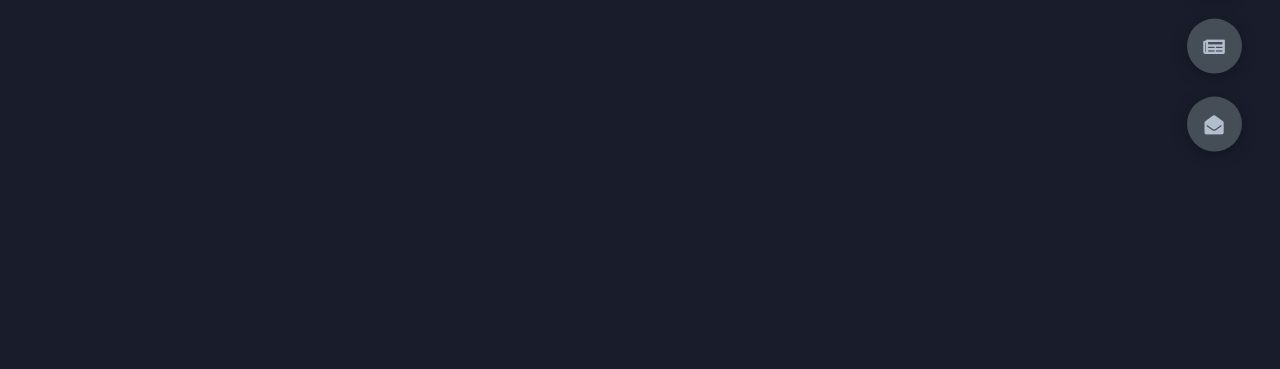
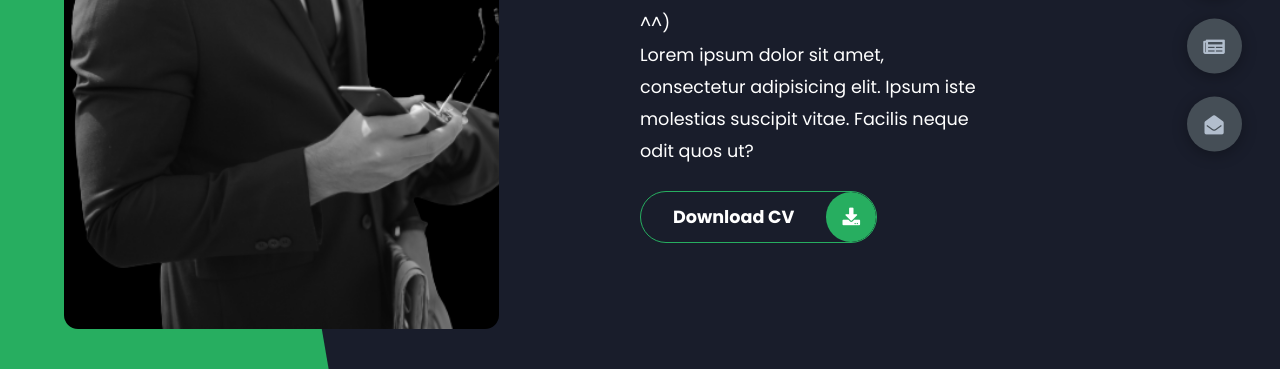
Before and after one commit to freetimezp/js-portfolio-01, a plain HTML site: page public/index.html in a window 1280 px wide. Shown: the part 431-800 px from the top of the page. Drawn offline with Linux system fonts and the light colour scheme.

Commit message:
04.Js-portfolio-01. Home section.

```diff
--- a/public/app.js
+++ b/public/app.js
@@ -19,8 +19,8 @@ function pageTransitions() {
             sectBtns.forEach((btn) => {
                 btn.classList.remove('active');
             });
+            e.target.classList.add('active');
 
-            e.target.classList.add('active');
             sections.forEach((section) => {
                 section.classList.remove('active');
             });
--- a/public/index.html
+++ b/public/index.html
@@ -13,7 +13,31 @@
 </head>
 <body class="main-content">
     <header class="section header sec1 active" id="home">
-
+        <div class="header-content">
+            <div class="left-header">
+                <div class="h-shape"></div>
+                <div class="image">
+                    <img src="img/hero.png" alt="">
+                </div>
+            </div>
+            <div class="right-header">
+                <h1 class="name">
+                    Hi, I'm <span>Evgen Onoprienko.</span>
+                    Web Developer.
+                </h1>
+                <p>
+                    ^^) <br>
+                    Lorem ipsum dolor sit amet, consectetur adipisicing elit.
+                    Ipsum iste molestias suscipit vitae. Facilis neque odit quos ut?
+                </p>
+                <div class="btn-con">
+                    <a href="" class="main-btn">
+                        <span class="btn-text">Download CV</span>
+                        <span class="btn-icon"><i class="fas fa-download"></i></span>
+                    </a>
+                </div>
+            </div>
+        </div>
     </header>
 
     <main>
--- a/public/styles/style.css
+++ b/public/styles/style.css
@@ -64,34 +64,29 @@ section {
 .sec1 {
     display: none;
     transform: translateY(0) scale(1);
-    background-color: #cdb45a;
 }
 
 .sec2 {
     display: none;
     transform: translateY(0) scale(1);
-    background-color: slateblue;
 }
 
 .sec3 {
     display: none;
     transform: translateY(0) scale(1);
-    background-color: #94cd5a;
 }
 
 .sec4 {
     display: none;
     transform: translateY(0) scale(1);
-    background-color: #5acdbc;
 }
 
 .sec5 {
     display: none;
     transform: translateY(0) scale(1);
-    background-color: #c25acd;
 }
 
-section.active {
+.section.active {
     display: block;
     animation: scaleAnim 1s ease-in-out;
 }
@@ -145,3 +140,115 @@ section.active {
     color: var(--color-grey-2);
     pointer-events: none;
 }
+
+.header-content {
+    display: grid;
+    grid-template-columns: repeat(2, 1fr);
+    height: 100%;
+}
+
+.header-content .left-header {
+    display: flex;
+    align-items: center;
+    position: relative;
+}
+
+.header-content .left-header .h-shape {
+    transition: all 0.4s ease-in-out;
+    width: 65%;
+    height: 100%;
+    background-color: var(--color-secondary);
+    position: absolute;
+    top: 0;
+    left: 0;
+    z-index: -1;
+    clip-path: polygon(0 0, 46% 0, 79% 100%, 0% 100%);
+}
+
+.header-content .left-header .image {
+    border-radius: var(--br-sm-2);
+    width: 68%;
+    height: 90%;
+    margin-left: 4rem;
+    background-color: var(--color-black);
+    transition: all 0.4s ease-in-out;
+}
+
+.header-content .left-header .image img {
+    width: 100%;
+    height: 100%;
+    object-fit: cover;
+    transition: all 0.4s ease-in-out;
+    filter: grayscale(100%);
+}
+
+.header-content .left-header .image img:hover {
+    filter: grayscale(0);
+}
+
+.header-content .right-header {
+    display: flex;
+    flex-direction: column;
+    justify-content: center;
+    padding-right: 18rem;
+}
+
+.header-content .right-header .name {
+    font-size: 3rem;
+}
+
+.header-content .right-header .name span {
+    color: var(--color-secondary);
+}
+
+.header-content .right-header p {
+    margin: 1.5rem 0;
+    line-height: 2rem;
+}
+
+.btn-con {
+    display: flex;
+    align-self: flex-start;
+}
+
+.main-btn {
+    border-radius: 30px;
+    color: inherit;
+    font-weight: 600;
+    position: relative;
+    border: 1px solid var(--color-secondary);
+    display: flex;
+    align-self: flex-start;
+    align-items: center;
+    overflow: hidden;
+}
+
+.main-btn .btn-text {
+    padding: 0 2rem;
+}
+
+.main-btn .btn-icon {
+    background-color: var(--color-secondary);
+    display: flex;
+    align-items: center;
+    justify-content: center;
+    border-radius: 50%;
+    padding: 1rem;
+}
+
+.main-btn::before {
+    content: '';
+    position: absolute;
+    top: 0;
+    right: 0;
+    transform: translateX(100%);
+    transition: all 0.7s ease-in-out;
+    z-index: -1;
+}
+
+.main-btn:hover::before {
+    width: 100%;
+    height: 100%;
+    background-color: var(--color-secondary);
+    transform: translateX(0);
+}
```
